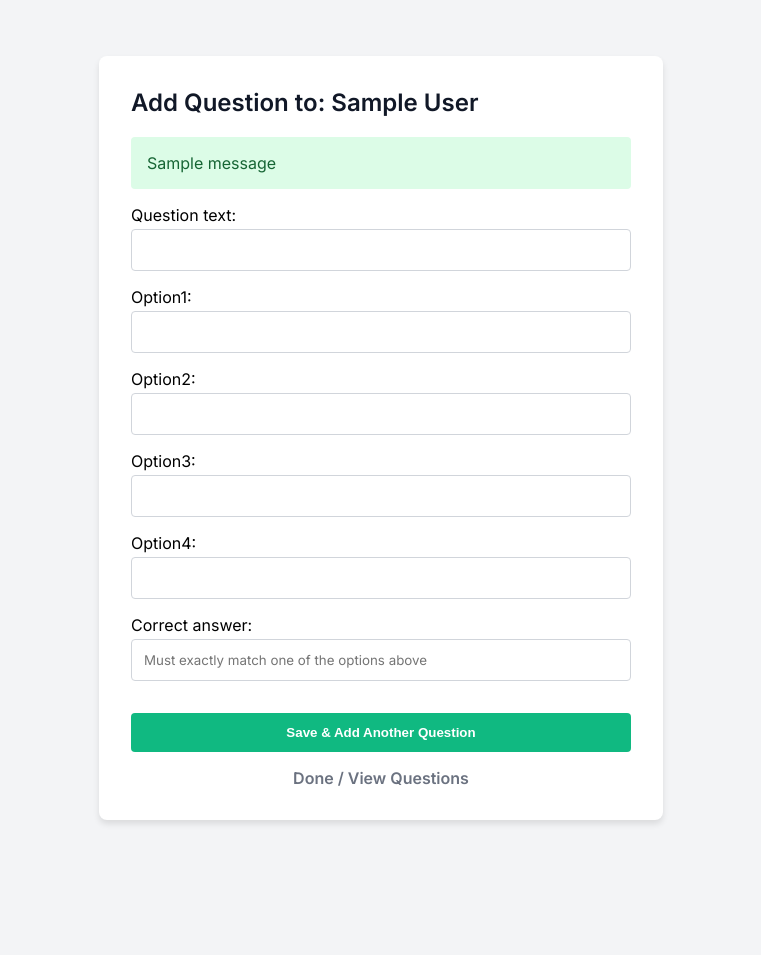
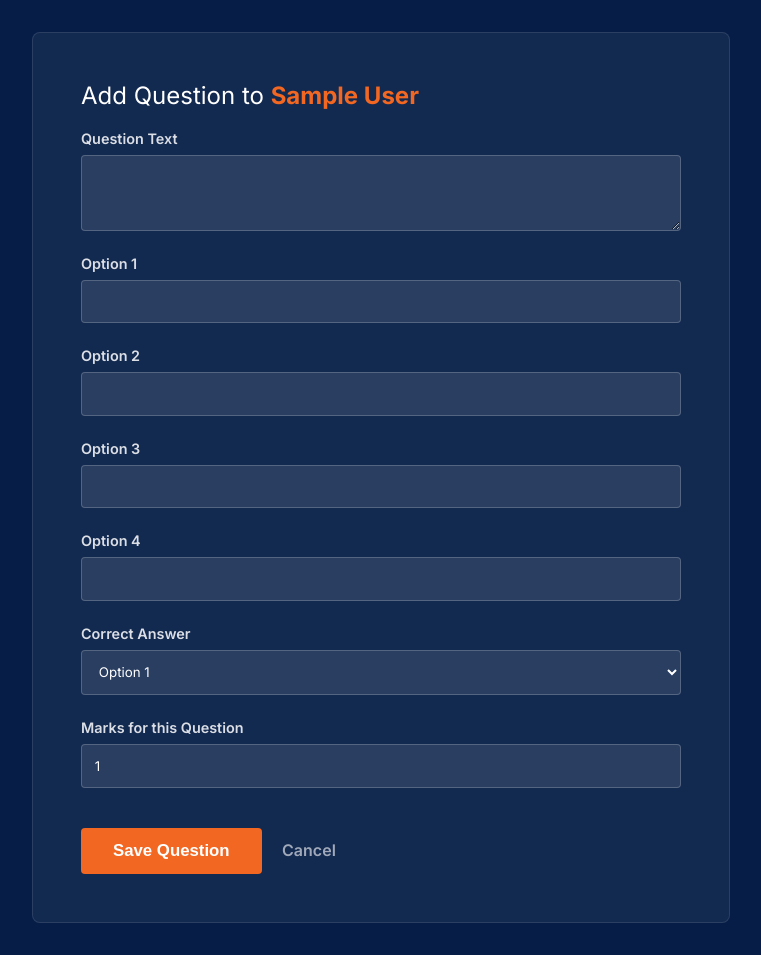
Before and after one commit to Saniya-S19/Online_exam_system, a Django app: template accounts/templates/add_question.html in a window 1280 px wide. Shown: the whole page, without its empty margins (259-1020 px from the left). Before the commit the page ends 824 px from the top, so only its background shows below. Run offline with Django 5.2, Linux system fonts and the light colour scheme; the template is opened without the code that fills it: values that come from a table or form of the project are taken from there, others are empty; tables that the repository leaves empty hold one stand-in row (values such as "Sample post"); one stand-in notice (Sample message) is shown; parts of the project's set-up code (start-up, migrations or seed data) failed here and were passed over.

Commit message:
added add_question logic

```diff
--- a/accounts/templates/add_question.html
+++ b/accounts/templates/add_question.html
@@ -1,38 +1,146 @@
 <!DOCTYPE html>
 <html lang="en">
 <head>
-    <title>NexaTest - Add Questions</title>
-    <link href="https://fonts.googleapis.com/css2?family=Inter:wght@400;600&display=swap" rel="stylesheet">
+    <meta charset="UTF-8">
+    <meta name="viewport" content="width=device-width, initial-scale=1.0">
+    <title>Add Question - {{ course.course_name }}</title>
+    <link href="https://fonts.googleapis.com/css2?family=Inter:wght@400;600;700&display=swap" rel="stylesheet">
     <style>
-        body { font-family: 'Inter', sans-serif; background: #f3f4f6; display: flex; justify-content: center; padding: 3rem; }
-        .form-container { background: white; padding: 2rem; border-radius: 8px; box-shadow: 0 4px 6px rgba(0,0,0,0.1); width: 100%; max-width: 500px; }
-        h2 { margin-top: 0; color: #111827; }
-        .form-group p { display: flex; flex-direction: column; margin-bottom: 1rem; }
-        input { padding: 0.75rem; border: 1px solid #d1d5db; border-radius: 4px; margin-top: 0.25rem; font-family: 'Inter', sans-serif; }
-        .btn-submit { background: #10b981; color: white; border: none; padding: 0.75rem; border-radius: 4px; font-weight: 600; cursor: pointer; width: 100%; margin-top: 1rem; }
-        .btn-cancel { display: block; text-align: center; margin-top: 1rem; color: #6b7280; text-decoration: none; font-weight: 600;}
-        .messages { background: #dcfce7; color: #166534; padding: 1rem; border-radius: 4px; margin-bottom: 1rem; }
+        body {
+            margin: 0;
+            font-family: 'Inter', sans-serif;
+            background-color: #061e47;
+            color: #ffffff;
+            display: flex;
+            justify-content: center;
+            align-items: center;
+            min-height: 100vh;
+            padding: 2rem;
+            box-sizing: border-box;
+        }
+
+        .container {
+            background: rgba(255, 255, 255, 0.05);
+            border: 1px solid rgba(255, 255, 255, 0.1);
+            padding: 3rem;
+            border-radius: 8px;
+            width: 100%;
+            max-width: 600px;
+        }
+
+        h2 { margin-top: 0; font-weight: 400; }
+        h2 em { color: #F26722; font-style: normal; font-weight: 700; }
+
+        .form-group {
+            margin-bottom: 1.5rem;
+            display: flex;
+            flex-direction: column;
+        }
+
+        label {
+            margin-bottom: 0.5rem;
+            color: rgba(255, 255, 255, 0.85);
+            font-weight: 600;
+            font-size: 0.9rem;
+        }
+
+        input[type="text"], select, textarea {
+            background: rgba(255, 255, 255, 0.1);
+            border: 1px solid rgba(255, 255, 255, 0.2);
+            padding: 0.8rem;
+            border-radius: 4px;
+            color: white;
+            font-family: 'Inter', sans-serif;
+        }
+
+        input[type="text"]:focus, select:focus, textarea:focus {
+            outline: none;
+            border-color: #F26722;
+        }
+
+        /* Dropdown specific styling */
+        select option {
+            background-color: #061e47;
+            color: white;
+        }
+
+        .btn-submit {
+            background: #F26722;
+            color: #ffffff;
+            font-size: 1.05rem;
+            font-weight: 600;
+            border: none;
+            padding: 0.8rem 2rem;
+            border-radius: 4px;
+            cursor: pointer;
+            transition: opacity 0.2s ease;
+            margin-top: 1rem;
+        }
+
+        .btn-submit:hover { opacity: 0.9; }
+
+        .btn-cancel {
+            color: rgba(255, 255, 255, 0.6);
+            text-decoration: none;
+            margin-left: 1rem;
+            font-weight: 600;
+        }
+
+        .btn-cancel:hover { color: #ffffff; }
     </style>
 </head>
 <body>
-    <div class="form-container">
-        <h2>Add Question to: {{ course.course_name }}</h2>
 
-        {% if messages %}
-            <div class="messages">
-                {% for message in messages %}{{ message }}{% endfor %}
-            </div>
-        {% endif %}
+    <div class="container">
+        <h2>Add Question to <em>{{ course.course_name }}</em></h2>
 
         <form method="POST">
             {% csrf_token %}
+
             <div class="form-group">
-                <!-- Django magically renders all your inputs here! -->
-                {{ form.as_p }}
+                <label>Question Text</label>
+                <textarea name="question_text" rows="3" required></textarea>
             </div>
-            <button type="submit" class="btn-submit">Save & Add Another Question</button>
-            <a href="{% url 'course_questions' course.id %}" class="btn-cancel">Done / View Questions</a>
+
+            <div class="form-group">
+                <label>Option 1</label>
+                <input type="text" name="option1" required>
+            </div>
+
+            <div class="form-group">
+                <label>Option 2</label>
+                <input type="text" name="option2" required>
+            </div>
+
+            <div class="form-group">
+                <label>Option 3</label>
+                <input type="text" name="option3" required>
+            </div>
+
+            <div class="form-group">
+                <label>Option 4</label>
+                <input type="text" name="option4" required>
+            </div>
+
+            <div class="form-group">
+                <label>Correct Answer</label>
+                <select name="correct_option" required>
+                    <option value="1">Option 1</option>
+                    <option value="2">Option 2</option>
+                    <option value="3">Option 3</option>
+                    <option value="4">Option 4</option>
+                </select>
+            </div>
+
+            <div class="form-group">
+                <label>Marks for this Question</label>
+                <input type="text" name="marks" value="1" required>
+            </div>
+
+            <button type="submit" class="btn-submit">Save Question</button>
+            <a href="{% url 'course_questions' course.id %}" class="btn-cancel">Cancel</a>
         </form>
     </div>
+
 </body>
 </html>
--- a/accounts/templates/teacher_dashboard.html
+++ b/accounts/templates/teacher_dashboard.html
@@ -203,6 +203,7 @@
                                             <a href="{% url 'edit_course' course.id %}" class="action-edit"> Edit Name</a>
                                             <a href="{% url 'add_question' course.id %}" class="action-add">Add Questions </a>
                                             <a href="{% url 'delete_course' course.id %}" class="action-delete"> Delete Exam</a>
+                                            <a href="{% url 'manage_students' course.id %}" style="color: #F26722; text-decoration: none; font-weight: 600; margin-left: 15px;">Manage Students</a>
                                         </div>
                                     </div>
                                 </td>
```
Also changed, not shown: accounts/templates/manage_students.html (added, +122 -0 lines), accounts/views.py (+41 -0 lines).
